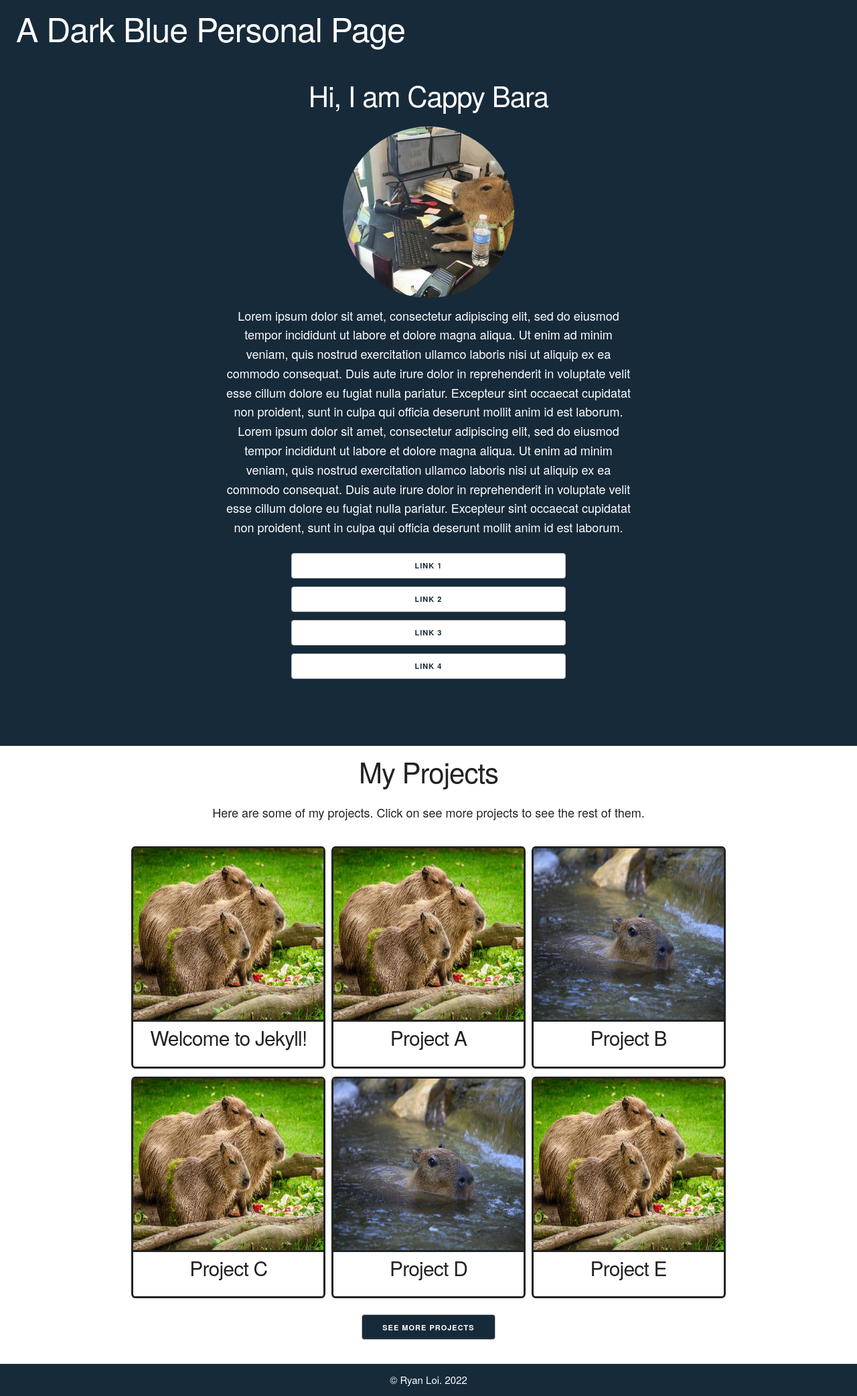
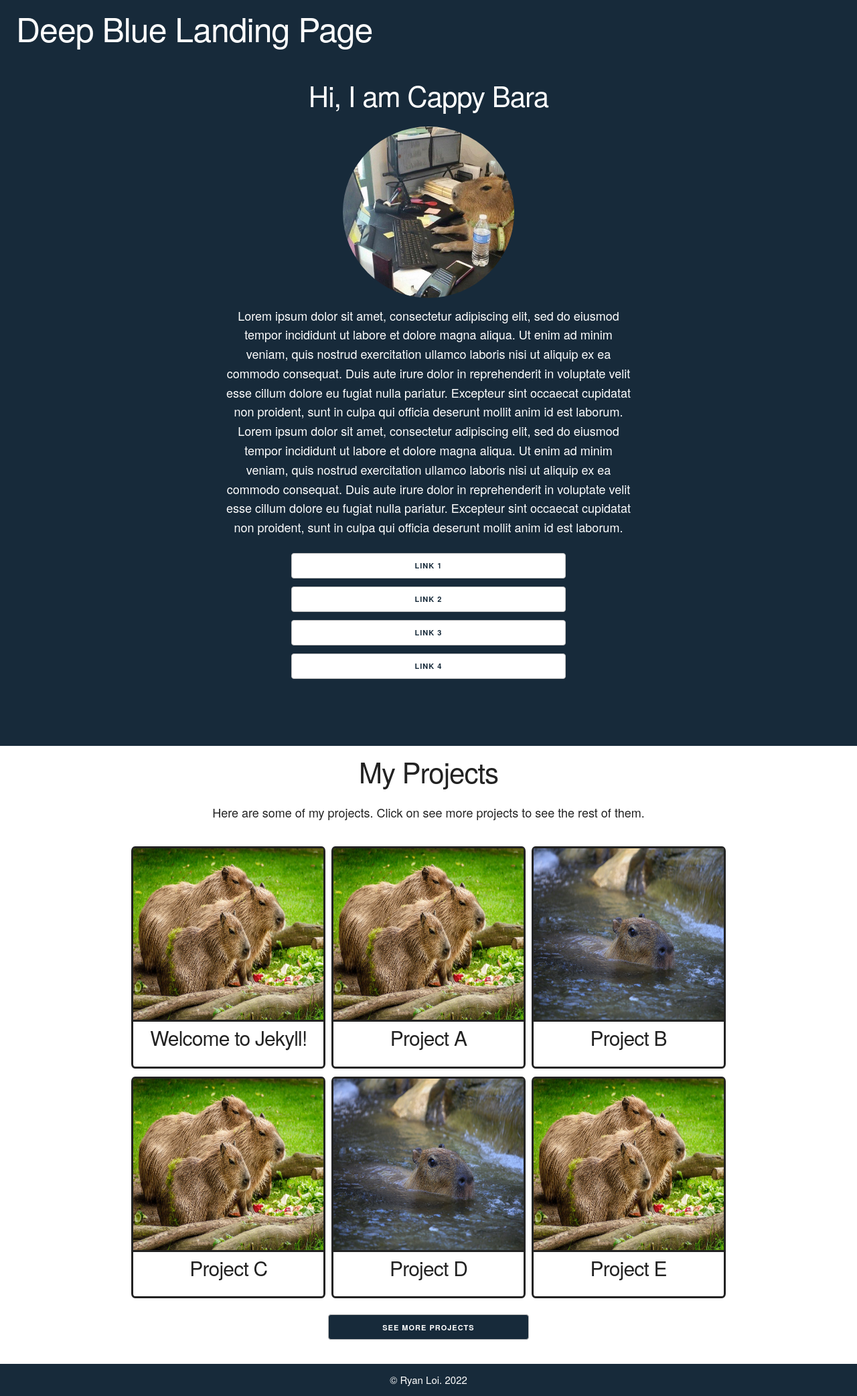
Before and after one commit to RyanxLoi/Dive-Deep-Theme, a Jekyll site: the page built from index.md, in a window 1280 px wide. Shown: the whole page at 67% size. Built offline with Jekyll 4.4.1, drawn with Linux system fonts in a browser that asks for light colours.

Commit message:
config edit

```diff
--- a/_config.yml
+++ b/_config.yml
@@ -18,13 +18,13 @@
 # You can create any custom variable you would like, and they will be accessible
 # in the templates via {{ site.myvariable }}.
 
-title: A Dark Blue Personal Page
+title: Deep Blue Landing Page
 email: your-email@example.com
 description: >- # this means to ignore newlines until "baseurl:"
   Write an awesome description for your new site here. You can edit this
   line in _config.yml. It will appear in your document head meta (for
   Google search results) and in your feed.xml site description.
-baseurl: "" # the subpath of your site, e.g. /blog
+baseurl: "/deep-blue-landing-page" # the subpath of your site, e.g. /blog
 url: "https://ryanxloi.github.io" # the base hostname & protocol for your site, e.g. http://example.com
 
 # Build settings
--- a/_includes/header.html
+++ b/_includes/header.html
@@ -1,3 +1,3 @@
 <div class="section-div" id="header-div">
-    <a id="header" href="/"><h1 id="header">{{site.title}}</h1></a>
+    <a id="header" href="{{site.baseurl}}/"><h1 id="header">{{site.title}}</h1></a>
 </div>
--- a/_includes/projects-index.html
+++ b/_includes/projects-index.html
@@ -6,7 +6,7 @@
         <div class="project-card">
             <img class="project-image" src="{{ post.image }}">
                 <div class="project-card-overlay"><p id="project-desc">{{ post.subtitle }}</p>
-                    <a href="{{ post.url }}"><button class="see-project">See Project</button></a>
+                    <a href="{{site.baseurl}}/{{post.url }}"><button class="see-project">See Project</button></a>
             </div>
             <div class="project-desc">
                 <h4 class="project-card-title">{{ post.title }}</h4>
@@ -15,6 +15,6 @@
         </div>
         {% endfor %}
     </div>
-    <a href="/projects"><button class="see-project" id="see-more-projects">See More Projects</button></a>
+    <a href="{{site.baseurl}}/projects"><button class="see-project" id="see-more-projects">See More Projects</button></a>
 
 </div>
--- a/_layouts/post.html
+++ b/_layouts/post.html
@@ -8,6 +8,6 @@
 {{ content }}
 </div>
 
-<a href="/projects"><button class="see-project" id="see-more-projects">Back to Projects Page</button></a>
+<a href="{{site.baseurl}}/projects"><button class="see-project" id="see-more-projects">Back to Projects Page</button></a>
 
 {% include footer.html %}
--- a/_layouts/projects.html
+++ b/_layouts/projects.html
@@ -8,7 +8,7 @@
         <div class="project-card">
             <img class="project-image" src="{{ post.image }}">
                 <div class="project-card-overlay"><p id="project-desc">{{ post.subtitle }}</p>
-                    <a href="{{ post.url }}"><button class="see-project">See Project</button></a>
+                    <a href="{{site.baseurl}}{{ post.url }}"><button class="see-project">See Project</button></a>
             </div>
             <div class="project-desc">
                 <h4 class="project-card-title">{{ post.title }}</h4>
--- a/assets/style.css
+++ b/assets/style.css
@@ -368,6 +368,7 @@
 button.see-project:hover{
   background-color: #FFF;
   color: #000;
+  text-decoration: none;
 }
 
 /* Extra small devices (phones, 600px and down) */
@@ -497,7 +498,12 @@
 
 button#see-more-projects{
   display: block;
+  width: 300px;
   margin: 24px auto 24px auto;
+}
+
+button#see-more-projects {
+  text-decoration: none;
 }
 
 /* Extra small devices (phones, 600px and down) */
@@ -724,7 +730,8 @@
   input[type="button"].button-primary {
     color: #FFF;
     background-color: var(--primary);
-    border-color: var(--primary);}
+    border-color: var(--primary);
+  text-decoration: none;}
   .button.button-primary:hover,
   button.button-primary:hover,
   input[type="submit"].button-primary:hover,
@@ -737,7 +744,8 @@
   input[type="button"].button-primary:focus {
     color: #FFF;
     background-color: var(--primary);
-    border-color: var(--primary);}
+    border-color: var(--primary);
+  text-decoration: none;}
 
 
   /* Forms
```
